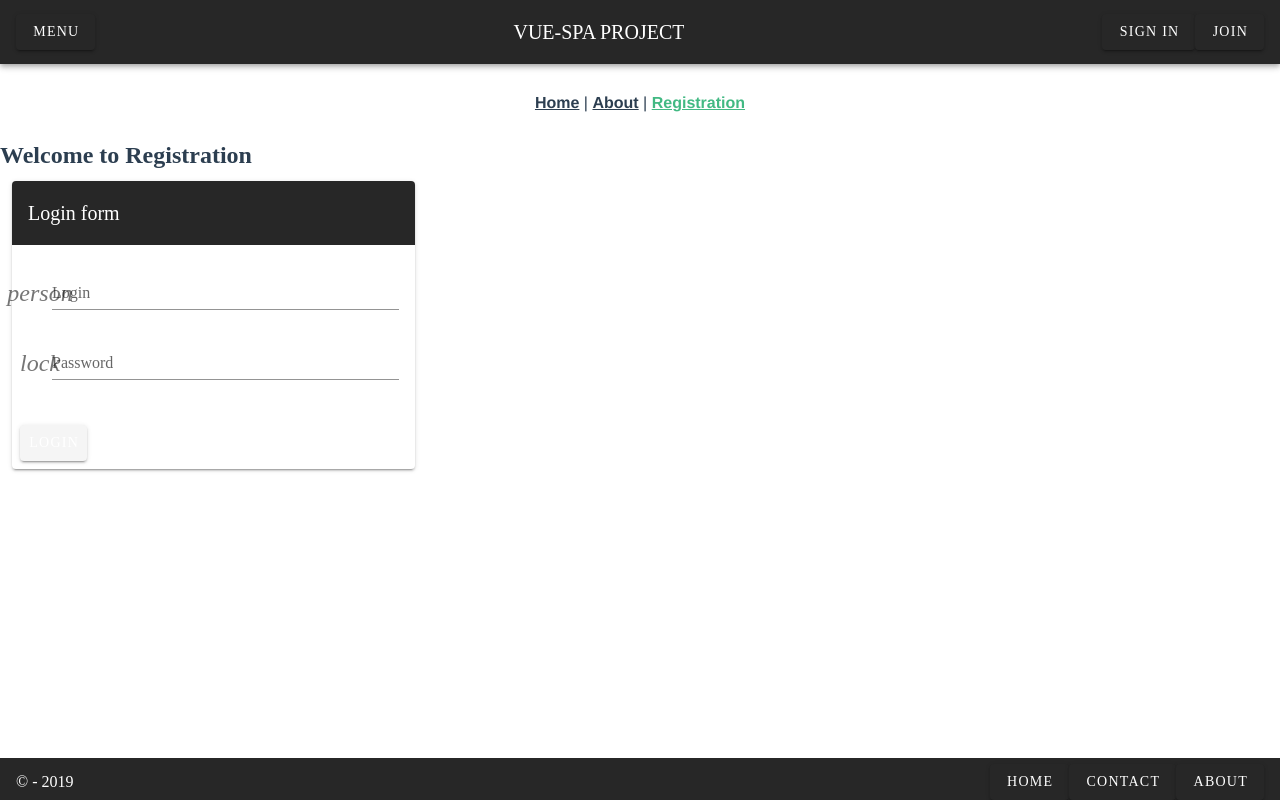
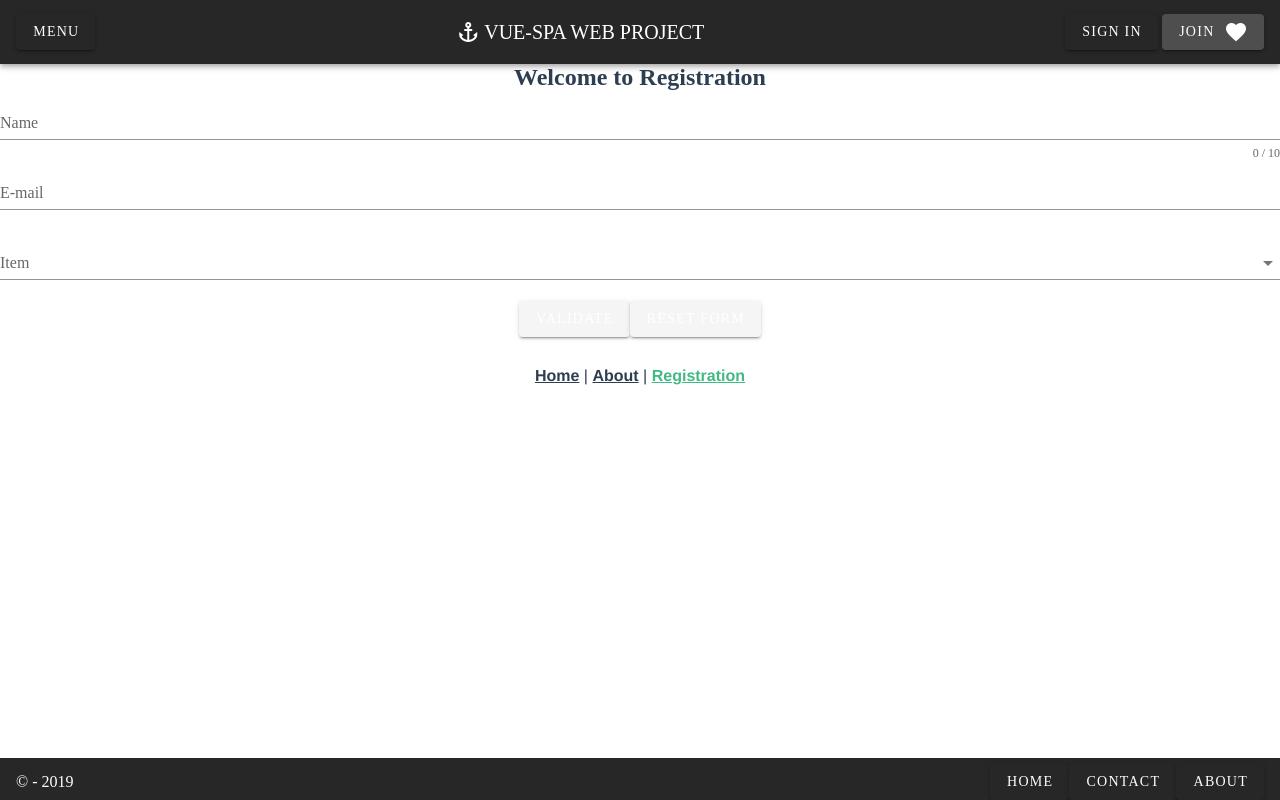
Before and after one commit to byAbaddon/VueSpa, a Vue app: page /registration in a window 1280 px wide. Built offline with nearby package versions, Linux system fonts and the light colour scheme; a small style sheet from the web is missing; the HTML template or start-up script is replaced by a standard one.

Commit message:
Add initial files

```diff
--- a/src/App.vue
+++ b/src/App.vue
@@ -1,6 +1,6 @@
 <template>
   <div id="app">
-     <app-header/>
+         <app-header/>
 
     <div id="nav">
       <router-link to="/">Home</router-link> |
@@ -8,9 +8,9 @@
       <router-link to="/registration">Registration</router-link>
     </div>
 
-    <router-view />
 
- <app-footer/>
+
+          <app-footer/>
   </div>
 </template>
 
@@ -32,7 +32,7 @@ export default {
   //  font-family: "Avenir", Helvetica, Arial, sans-serif;
   //  -webkit-font-smoothing: antialiased;
   //  -moz-osx-font-smoothing: grayscale;
-  //  text-align: center;
+   text-align: center;
    color: #2c3e50;
 }
 #nav {
--- a/src/components/AppFooter.vue
+++ b/src/components/AppFooter.vue
@@ -10,7 +10,6 @@
 <v-btn>home</v-btn>
 <v-btn>contact</v-btn>
 <v-btn>about</v-btn>
-
 </v-footer>
 
 
--- a/src/components/AppHeader.vue
+++ b/src/components/AppHeader.vue
@@ -1,12 +1,20 @@
 <template>
-  <v-app-bar dark>
-   <v-btn>menu</v-btn>
-   <v-spacer></v-spacer>
-   <v-toolbar-title>VUE-SPA PROJECT</v-toolbar-title>
-   <v-spacer></v-spacer>
-   <v-btn>sign in</v-btn>
-   <v-btn>join</v-btn>
-  </v-app-bar>
+  <div>
+    <v-app-bar dark>
+      <v-btn>menu</v-btn>
+      <v-spacer></v-spacer>
+      <v-icon>mdi-anchor</v-icon>&nbsp;
+      <v-toolbar-title ml-12>VUE-SPA WEB PROJECT</v-toolbar-title>
+      <v-spacer></v-spacer>
+      <v-btn>sign in</v-btn>&nbsp;
+      <v-btn router-link to="/registration">
+        join &nbsp;
+        <v-icon>mdi-heart</v-icon>
+      </v-btn>
+    </v-app-bar>
+
+    <router-view />
+  </div>
 </template>
 
 
@@ -14,7 +22,5 @@
 
 
 <script>
-export default {
-
-}
+export default {};
 </script>
--- a/src/views/Home.vue
+++ b/src/views/Home.vue
@@ -1,7 +1,8 @@
 <template>
   <div class="home">
     <img alt="Vue logo" src="../assets/logo.png" />
-    <h2>Welcome to Home page</h2>
+
+        <h2>Welcome to Home page</h2>
 
   </div>
 </template>
--- a/src/views/Registration.vue
+++ b/src/views/Registration.vue
@@ -2,58 +2,64 @@
   <div class="registration">
     <h2>Welcome to Registration</h2>
 
-    <v-container class="fill-height" fluid>
-      <v-row align="center" justify="center">
-        <v-col cols="12" sm="8" md="4">
-          <v-card class="elevation-12">
-            <v-toolbar color="primary" dark flat>
-              <v-toolbar-title>Login form</v-toolbar-title>
-              <div class="flex-grow-1"></div>
+    <template>
+      <v-form ref="form" v-model="valid" lazy-validation>
+        <v-text-field v-model="name" :counter="10" :rules="nameRules" label="Name" required></v-text-field>
 
-            </v-toolbar>
-            <v-card-text>
-              <v-form>
-                <v-text-field label="Login" name="login" prepend-icon="person" type="text"></v-text-field>
+        <v-text-field v-model="email" :rules="emailRules" label="E-mail" required></v-text-field>
 
-                <v-text-field
-                  id="password"
-                  label="Password"
-                  name="password"
-                  prepend-icon="lock"
-                  type="password"
-                ></v-text-field>
-              </v-form>
-            </v-card-text>
-            <v-card-actions>
-              <div class="flex-grow-1"></div>
-              <v-btn color="primary">Login</v-btn>
-            </v-card-actions>
-          </v-card>
-        </v-col>
-      </v-row>
-    </v-container>
+        <v-select
+
+          :rules="[v => !!v || 'Item is required']"
+          label="Item"
+          required
+        ></v-select>
+
+
+        <v-btn :disabled="!valid" color="success" class="mr-4" @click="validate">Validate</v-btn>
+        <v-btn color="error" class="mr-4" @click="reset">Reset Form</v-btn>
+
+
+      </v-form>
+    </template>
+  </div>
+</template>
+
+
+
+
 
     <!-- <p>&copy; 2016 Flat Business Profile Widget. All rights reserved</p> -->
   </div>
 </template>
 
 
-<style scoped  lang="scss">
-// @import url("https://fonts.googleapis.com/css?family=Oxygen");
+<script>
+export default {
+  data: () => ({
+    valid: true,
+    name: "",
+    nameRules: [
+      v => !!v || "Name is required",
+      v => (v && v.length <= 10) || "Name must be less than 10 characters"
+    ],
+    email: "",
+    emailRules: [
+      v => !!v || "E-mail is required",
+      v => /.+@.+\..+/.test(v) || "E-mail must be valid"
+    ]
+  }),
 
+  methods: {
+    validate() {
+      if (this.$refs.form.validate()) {
+        this.snackbar = true;
+      }
+    },
+    reset() {
+      this.$refs.form.reset();
+    },
 
-// * {
-//   margin: 0;
-//   padding: 0;
-// }
-
-// .registration {
-//   background: rgb(146, 112, 87);
-//   background: cover;
-//   font-family: "Oxygen", sans-serif;
-//   text-align: center;
-//   margin-top: 0em;
-//   padding: 4.2%;
-//   color: white;
-// }
-</style>
+  }
+};
+</script>
```
